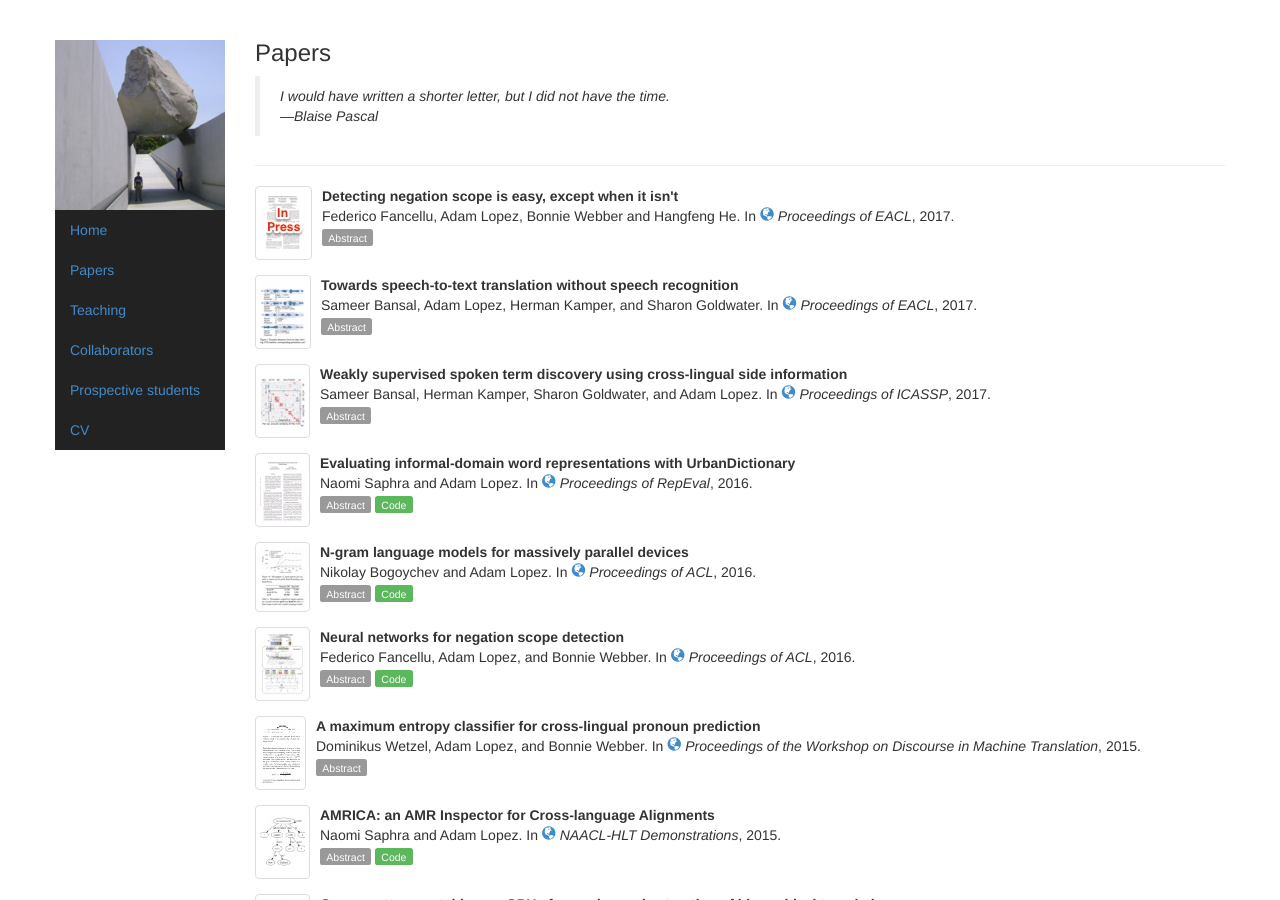
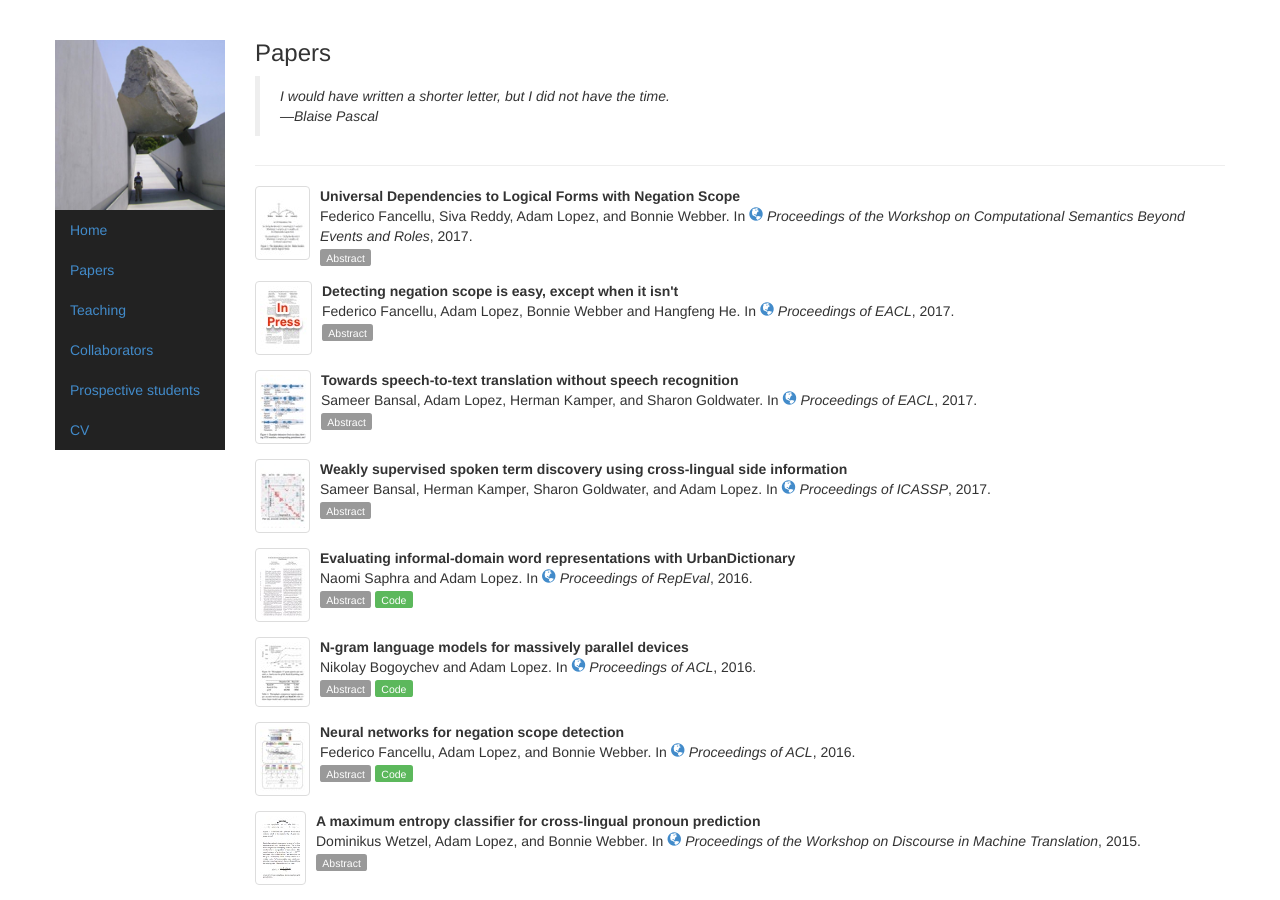
Before and after one commit to alopez/alopez.github.com, a Jekyll site: the page built from papers.html, in a window 1280 px wide and 900 px high. Built offline with Jekyll 4.4.1, drawn with Linux system fonts in a browser that asks for light colours; formulas are drawn with MathJax 3.

Commit message:
add paper

```diff
--- a/_config.yml
+++ b/_config.yml
@@ -28,6 +28,37 @@ talks:
     url: http://www.cs.jhu.edu/~alopez/talks/saarland.pdf
     img: "saarland-talk.jpg"
 papers:
+  - layout: paper
+    paper-type: inproceedings
+    year: 2017
+    img: deplambdanot
+    title: Universal Dependencies to Logical Forms with Negation Scope
+    authors: Federico Fancellu, Siva Reddy, Adam Lopez, and Bonnie Webber
+    booktitle: Proceedings of the Workshop on Computational Semantics Beyond Events and Roles
+    booktitle-url: http://www.cse.unt.edu/sembear2017/
+    doc-url: https://arxiv.org/pdf/1702.03305.pdf
+    venue: workshop
+    abstract: >
+      Many language technology applications
+      would benefit from the ability to represent
+      negation and its scope on top of widely-used
+      linguistic resources. In this paper, we
+      investigate the possibility of obtaining a
+      first-order logic representation with negation
+      scope marked using Universal Dependencies.
+      To do so, we enhance UDepLambda,
+      a framework that converts dependency
+      graphs to logical forms. The resulting
+      UDepLambda is able to handle
+      phenomena related to scope by means of
+      an higher-order type theory, relevant not
+      only to negation but also to universal quantification
+      and other complex semantic phenomena.
+      The initial conversion we did for
+      English is promising, in that one can represent
+      the scope of negation also in the presence
+      of more complex phenomena such as
+      universal quantifiers.
   - layout: paper
     paper-type: inproceedings
     selected: yes
```
Also changed, not shown: img/paper/deplambdanot.jpg (added).
